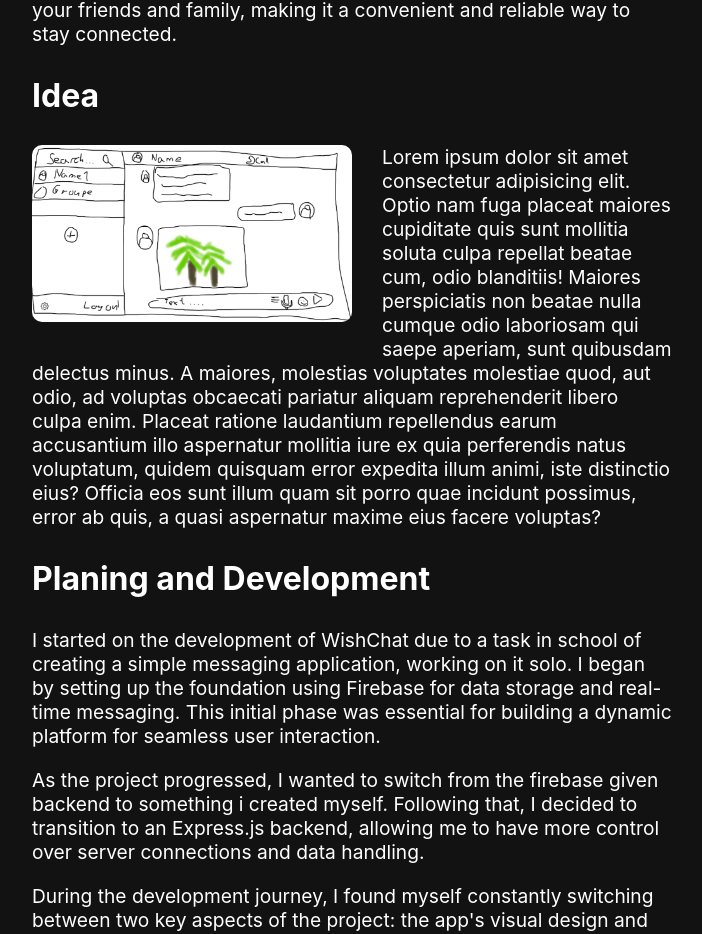
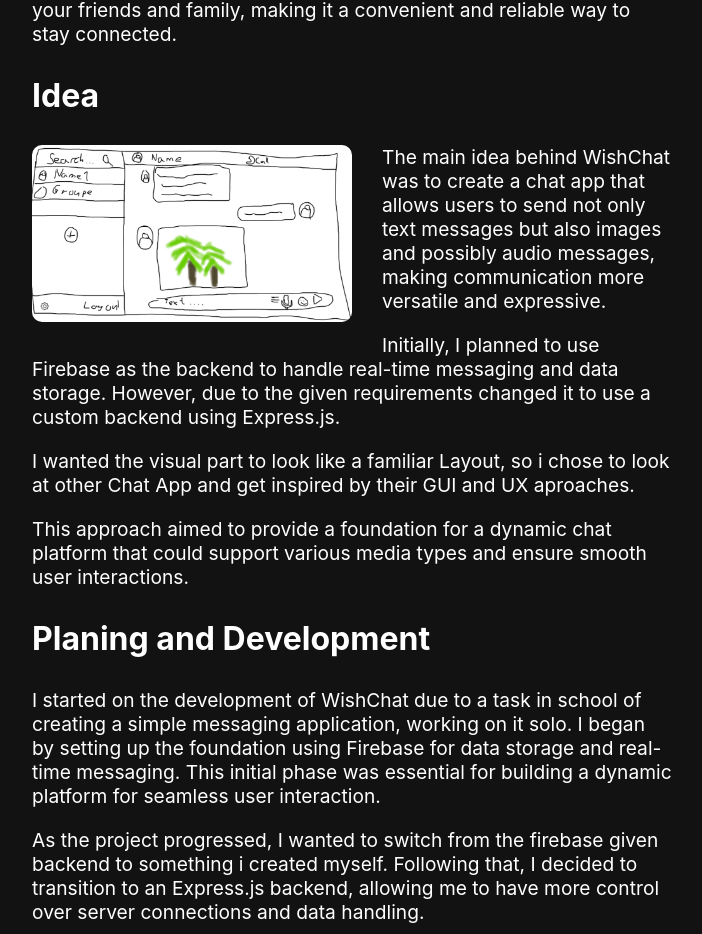
Before and after one commit to DaniDevOfficial/Portfolio-Website, a React (Create React App) app: page /Projects/Wishchat in a window 1280 px wide. Shown: the part 773-1707 px from the top of the page, without its empty margins (288-990 px from the left). Built offline with nearby package versions, Linux system fonts and the light colour scheme.

Commit message:
Added Idea Text to Wishchat Documentation

```diff
--- a/src/Pages/Documentations/WishChatDocumentation.jsx
+++ b/src/Pages/Documentations/WishChatDocumentation.jsx
@@ -51,7 +51,22 @@ export function WishChatDocumentation() {
                     </div>
                     <div className="Text">
                         <img src={WishChatSketch} alt="Image" className="ImageInText" />
-                        Lorem ipsum dolor sit amet consectetur adipisicing elit. Optio nam fuga placeat maiores cupiditate quis sunt mollitia soluta culpa repellat beatae cum, odio blanditiis! Maiores perspiciatis non beatae nulla cumque odio laboriosam qui saepe aperiam, sunt quibusdam delectus minus. A maiores, molestias voluptates molestiae quod, aut odio, ad voluptas obcaecati pariatur aliquam reprehenderit libero culpa enim. Placeat ratione laudantium repellendus earum accusantium illo aspernatur mollitia iure ex quia perferendis natus voluptatum, quidem quisquam error expedita illum animi, iste distinctio eius? Officia eos sunt illum quam sit porro quae incidunt possimus, error ab quis, a quasi aspernatur maxime eius facere voluptas?
+                        <div className="Paragraph">
+
+                            The main idea behind WishChat was to create a chat app that allows users to send not only text messages but also images and possibly audio messages, making communication more versatile and expressive.
+                        </div>
+                        <div className="Paragraph">
+
+                            Initially, I planned to use Firebase as the backend to handle real-time messaging and data storage. However, due to the given requirements changed it to use a custom backend using Express.js.
+                        </div>
+                        <div className="Paragraph">
+                            I wanted the visual part to look like a familiar Layout, so i chose to look at other Chat App and get inspired by their GUI and UX aproaches.
+                        </div>
+                        <div className="Paragraph">
+
+                            This approach aimed to provide a foundation for a dynamic chat platform that could support various media types and ensure smooth user interactions.
+
+                        </div>
                     </div>
                 </div>
                 <div className="Planing">
@@ -60,18 +75,18 @@ export function WishChatDocumentation() {
                     </div>
                     <div className="Text">
                         <div className="Paragraph">
-                        I started on the development of WishChat due to a task in school of creating a simple messaging application, working on it solo. I began by setting up the foundation using Firebase for data storage and real-time messaging. This initial phase was essential for building a dynamic platform for seamless user interaction.
+                            I started on the development of WishChat due to a task in school of creating a simple messaging application, working on it solo. I began by setting up the foundation using Firebase for data storage and real-time messaging. This initial phase was essential for building a dynamic platform for seamless user interaction.
                         </div>
                         <div className="Paragraph">
-                        As the project progressed, I wanted to switch from the firebase given backend to something i created myself. Following that, I decided to transition to an Express.js backend, allowing me to have more control over server connections and data handling.
+                            As the project progressed, I wanted to switch from the firebase given backend to something i created myself. Following that, I decided to transition to an Express.js backend, allowing me to have more control over server connections and data handling.
 
                         </div>
                         <div className="Paragraph">
-                        During the development journey, I found myself constantly switching  between two key aspects of the project: the app's visual design and its functionality. This approach enabled me to maintain a good balance between creating an appealing and user-friendly interface and ensuring the app worked correctly.
+                            During the development journey, I found myself constantly switching  between two key aspects of the project: the app's visual design and its functionality. This approach enabled me to maintain a good balance between creating an appealing and user-friendly interface and ensuring the app worked correctly.
 
                         </div>
                         <div className="Paragraph">
-                        Developing WishChat has been a leghty process, where I adapted to changing requirements and developed new features as needed. This solo project has been an exciting, using different technologies together with a creative GUI-design for a real-time messaging app.
+                            Developing WishChat has been a leghty process, where I adapted to changing requirements and developed new features as needed. This solo project has been an exciting, using different technologies together with a creative GUI-design for a real-time messaging app.
                         </div>
                     </div>
                 </div>
```
